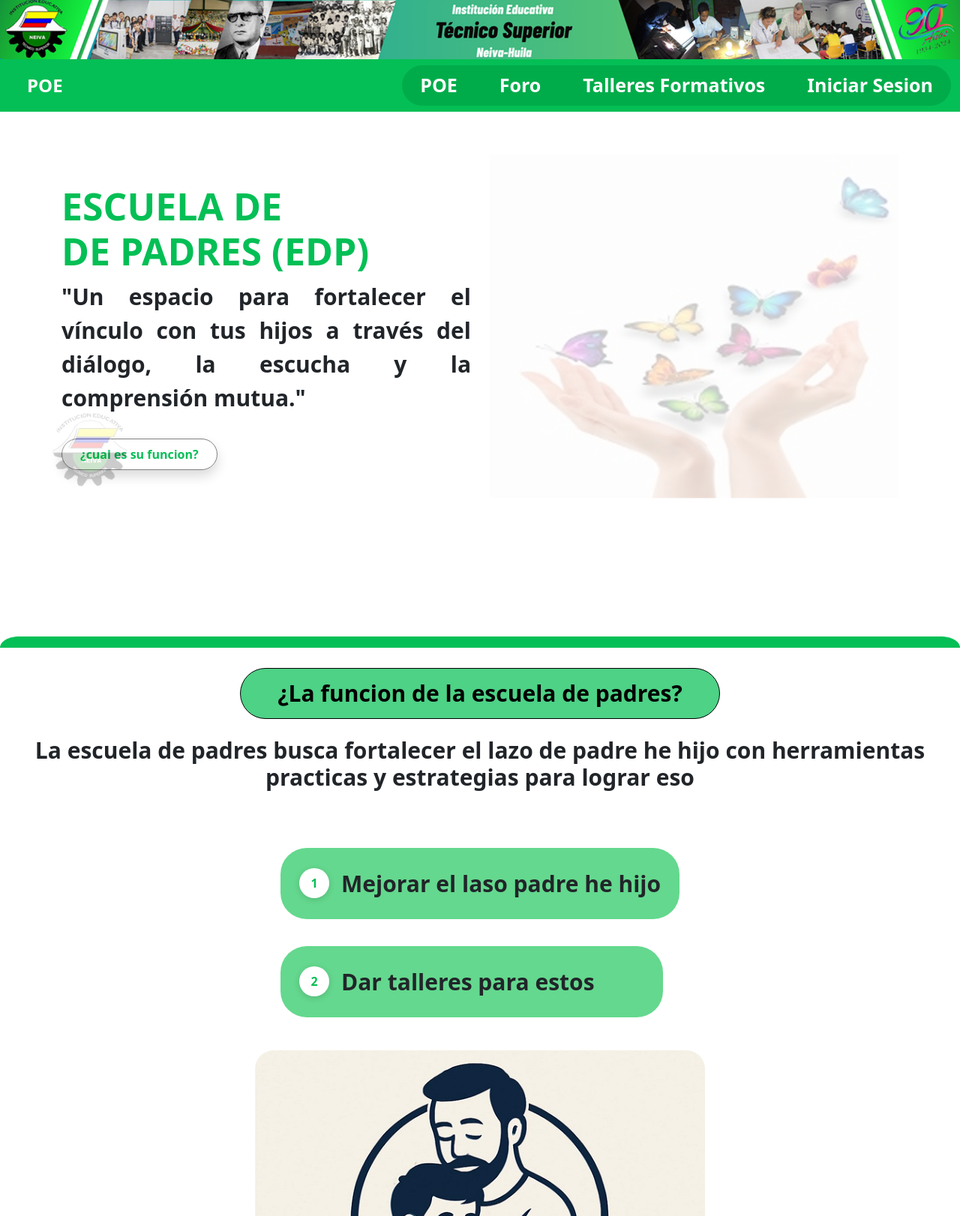
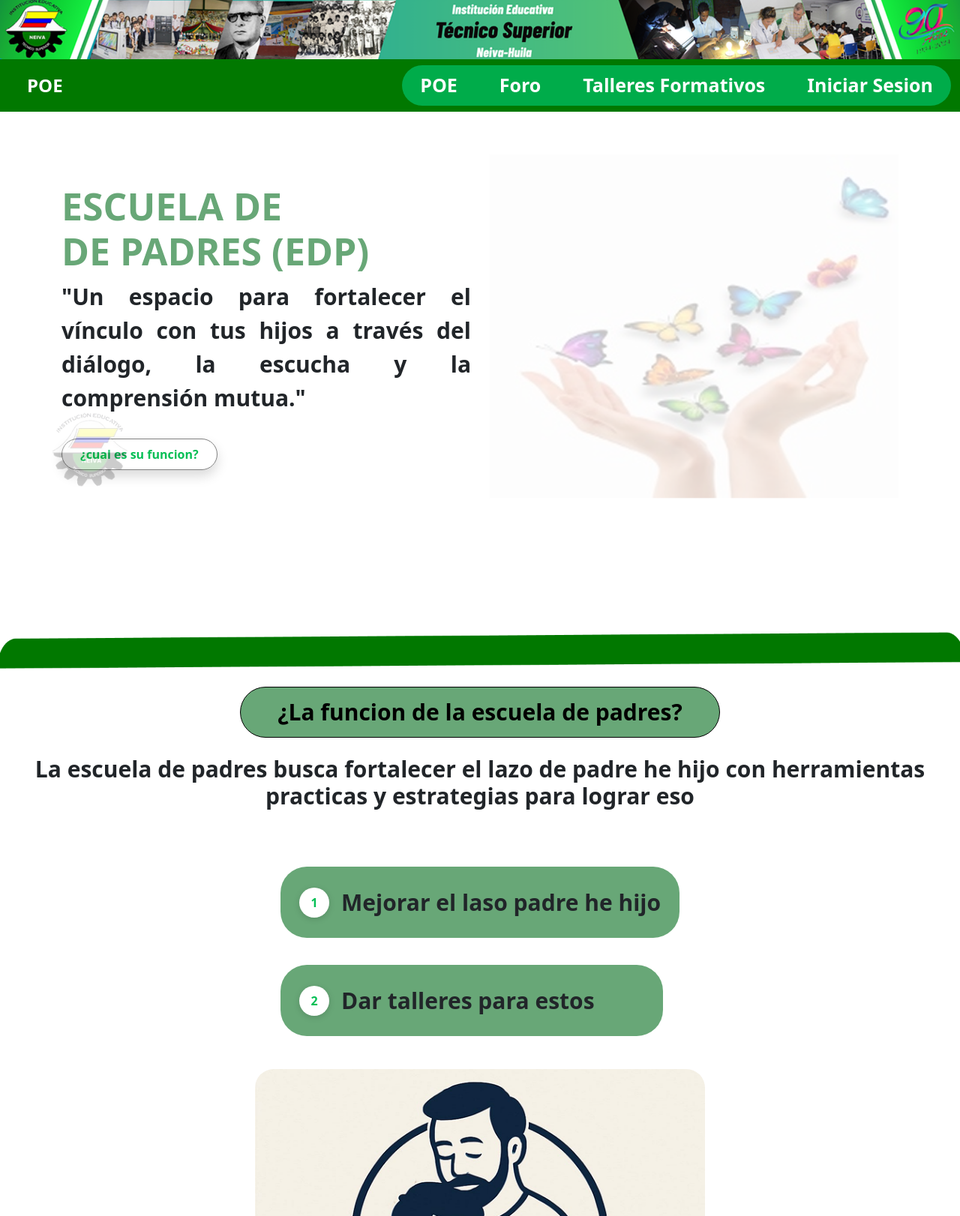
Before and after one commit to TheKelex/POE, a PHP site: the page made by PUBLICO/ESCUELA DE PADRES/escuela.html in a window 1280 px wide. Shown: the top 1622 px of the page at 75% size. Run offline with PHP 8.4, Linux system fonts and the light colour scheme.

Commit message:
Subida 50% cambios de los colores

```diff
--- a/PRIVADO/estudiantes.php
+++ b/PRIVADO/estudiantes.php
@@ -2,7 +2,7 @@
 session_start();
 if (!isset($_SESSION['usuario'])) {
     // Si no hay usuario logueado, redirigir al login
-    header("Location: ../PRIVADO/INICIO SESION/inicio.html");
+    header("Location: ../PRIVADO/INICIO SESION/inicio.php");
     exit();
 }
 // 2. Definir tiempo máximo de inactividad (en segundos)
--- a/PUBLICO/ESCUELA DE PADRES/escuela.html
+++ b/PUBLICO/ESCUELA DE PADRES/escuela.html
@@ -21,7 +21,7 @@
 
     <!--Inicio barra de navegacion-->
 
-    <nav class="navbar navbar-expand-lg" style="background-color: #04BF55;">
+    <nav class="navbar navbar-expand-lg" style="background-color: #017800;">
         <div class="container-fluid">
             <a class="navbar-brand fs-4 ms-4" style="font-weight: bold; color: white; font-size: 25px;"
                 href=""><b>POE</b></a>
@@ -164,7 +164,7 @@
             assessment of me and my interests."</p>
         </center>
 
-        <div style="background-color: #ecfacd; padding: 4%; border: 1px solid;" class="margen rounded-5"></div>
+        <div style="background-color: #bddcbd; padding: 4%; border: 1px solid;" class="margen rounded-5"></div>
 
     </div>
 
@@ -194,7 +194,7 @@
             assessment of me and my interests."</p>
         </center>
 
-        <div style="background-color: #ecfacd; padding: 4%; border: 1px solid;" class="margen rounded-5"></div>
+        <div style="background-color: #bddcbd; padding: 4%; border: 1px solid;" class="margen rounded-5"></div>
 
     </div>
 
--- a/PUBLICO/ESCUELA DE PADRES/style.css
+++ b/PUBLICO/ESCUELA DE PADRES/style.css
@@ -35,7 +35,7 @@
 }
 
 .titulo-principal {
-  color: #04bf55;
+  color: #68a777;
   font-weight: bold;
   font-size: clamp(2rem, 5vw, 50px);
 }
@@ -128,7 +128,7 @@
 .titulos { /*Clase Para Los Titulos En Una Capsula*/
 
   color: #000000;
-  background-color: #4dd286;
+  background-color: #68a777;
   display: flex;
   justify-content: center;
   justify-self: center;
@@ -142,7 +142,7 @@
 }
 
 .cuadro{
-    background-color: #64d88e;      /* Color verde similar */
+    background-color: #68a777;      /* Color verde similar */
   padding: 25px;             /* Espaciado interno */
   border-radius: 35px;            /* Bordes redondeados */
   margin: 20px ;              /* Centrado y con separación */
--- a/PUBLICO/FORO/style.css
+++ b/PUBLICO/FORO/style.css
@@ -34,7 +34,7 @@
 }
 
 .titulos {
-  color: #04bf55;
+  color: #68a777;
   font-weight: bold;
   font-size: clamp(2rem, 5vw, 50px);
 }
--- a/PUBLICO/TALLERES FORMATIVOS/style.css
+++ b/PUBLICO/TALLERES FORMATIVOS/style.css
@@ -34,7 +34,7 @@
 }
 
 .titulos {
-  color: #04bf55;
+  color: #68a777;
   font-weight: bold;
   font-size: clamp(2rem, 5vw, 50px);
 }
--- a/PUBLICO/TALLERES FORMATIVOS/taller.html
+++ b/PUBLICO/TALLERES FORMATIVOS/taller.html
@@ -21,7 +21,7 @@
 
     <!--Inicio barra de navegacion-->
 
-    <nav class="navbar navbar-expand-lg" style="background-color: #04BF55;">
+    <nav class="navbar navbar-expand-lg" style="background-color: #017800;">
         <div class="container-fluid">
             <a class="navbar-brand fs-4 ms-4" style="font-weight: bold; color: white; font-size: 25px;"
                 href=""><b>POE</b></a>
--- a/index.html
+++ b/index.html
@@ -20,7 +20,7 @@
 
     <!--Inicio barra de navegacion-->
 
-    <nav class="navbar navbar-expand-lg" style="background-color: #04BF55;">
+    <nav class="navbar navbar-expand-lg" style="background-color: #017800;">
         <div class="container-fluid">
             <a class="navbar-brand fs-4 ms-4" style="font-weight: bold; color: white; font-size: 25px; cursor: default;" href=""><b>POE</b></a>
             <button class="navbar-toggler" type="button" data-bs-toggle="collapse" data-bs-target="#navbarNav"
@@ -28,7 +28,7 @@
                 <span class="navbar-toggler-icon"></span>
             </button>
             <div class="collapse navbar-collapse" id="navbarNav">
-                <ul class="navbar-nav ms-auto rounded-pill gap-2" style="font-weight: bold; background-color: #00ac4a;">
+                <ul class="navbar-nav ms-auto rounded-pill gap-2" style="font-weight: bold; background-color: #378b4a;">
                     <li class="nav-item">
                         <a class="nav-link px-4 py-2 textos_navbar" href="./PUBLICO/ESCUELA DE PADRES/escuela.html">Escuela De Padres</a>
                     </li>
--- a/style.css
+++ b/style.css
@@ -38,7 +38,7 @@
 
 .titulo_principal { /*Clase Para El Titulo Principal*/
 
-  color: #04bf55;
+  color: #68a777;
   font-weight: bold;
   font-size: clamp(2rem, 5vw, 50px);
 
@@ -47,7 +47,7 @@
 .titulos { /*Clase Para Los Titulos En Una Capsula*/
 
   color: #000000;
-  background-color: #4dd286;
+  background-color: #68a777 ;
   display: flex;
   justify-content: center;
   justify-self: center;
@@ -115,7 +115,7 @@
 
   color: white;
   padding: 10px 30px;
-  background-color: #1B8C2C;
+  background-color: #3a8c4e;
   font-weight: bold;
   text-shadow: 1px 1px 4px rgba(0, 0, 0, 0.3);
   box-shadow: 0 0 20px 5px rgba(0, 255, 255, 0.5);
```
Also changed, not shown: PRIVADO/p.html (deleted, +0 -13 lines), PUBLICO/FORO/foro.html (+4 -4 lines), Imagenes/Contacto.png, Imagenes/HR.png.
